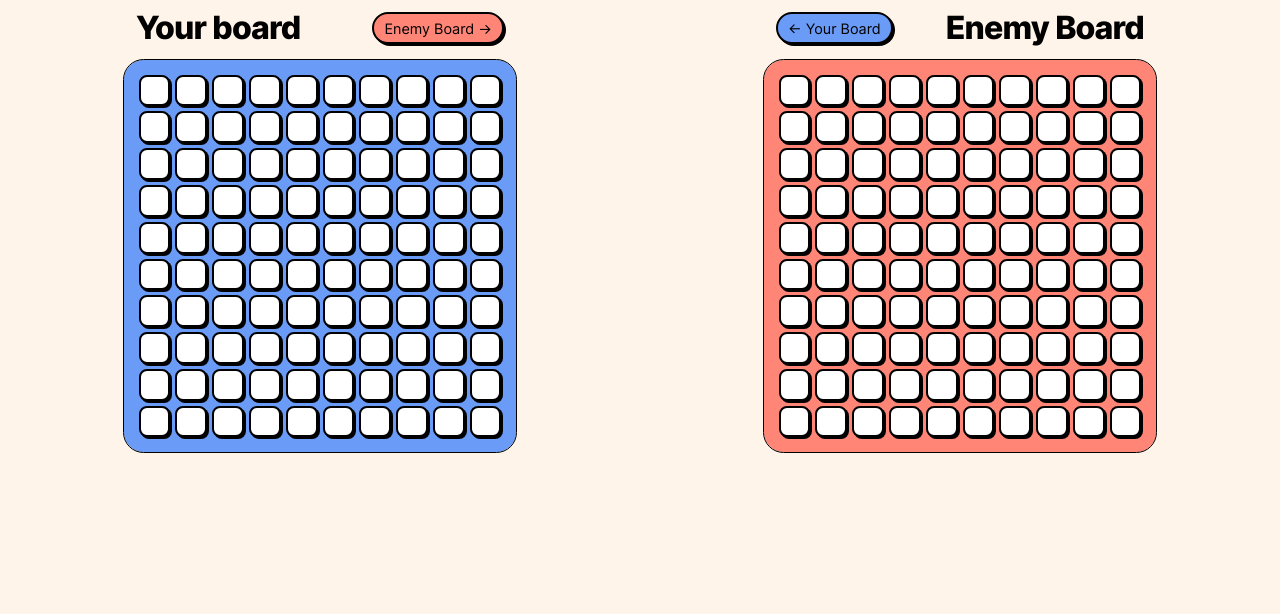
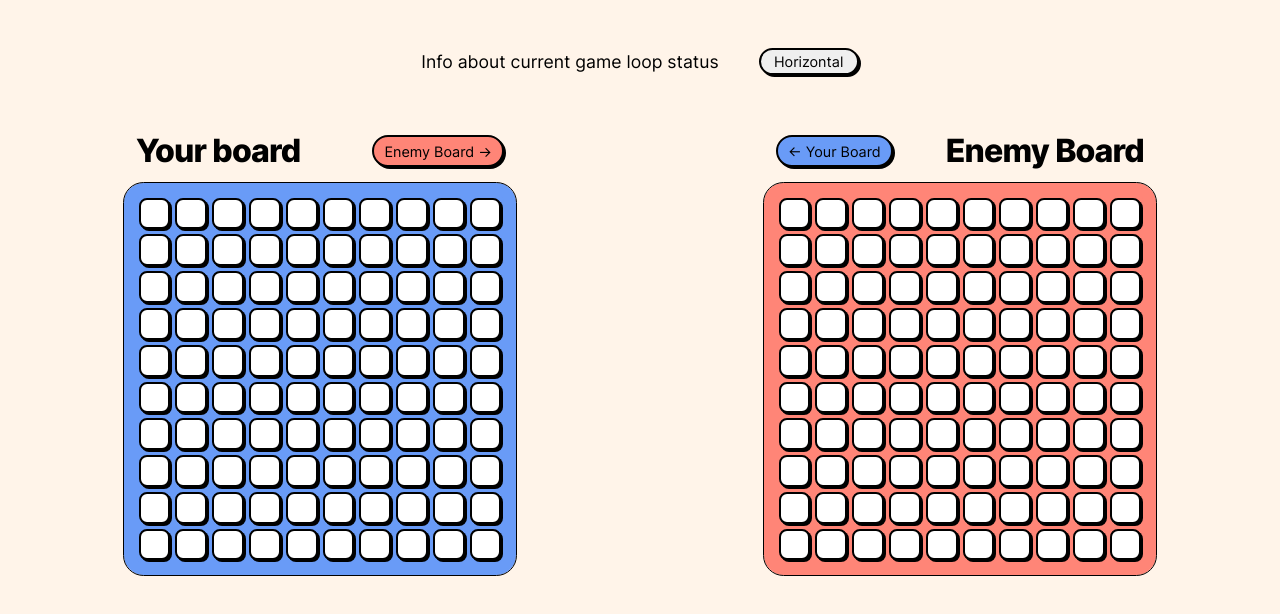
Before and after one commit to KawalaE/Battleship, a website built with webpack: page dist/index.html in a window 1280 px wide. Built offline with nearby package versions, Linux system fonts and the light colour scheme.

Commit message:
Create informator and rotate button

```diff
--- a/src/style.css
+++ b/src/style.css
@@ -16,13 +16,31 @@ body{
     height: 100vh;
     overflow: hidden;
     background-color: #fff4e9;
+    display: flex;
+    flex-direction: column;
+}
+.game-info{
+    display: flex;
+    justify-content: center;
+    align-items: center;
+    gap: 40px;
+    margin: 6vmin;
+}
+.informator{
+    font-size: 1.1rem;
+    font-weight: 400;
+}
+.rotate{
+    cursor: pointer;
+    padding: 3px 3px 3px 3px;
+    width: 100px;
 }
 .boards{
     width: 100%;
     height: 60vh;
     display: flex;
     justify-content: center;
-    color:palegoldenrod
+    flex-wrap: wrap;
 }
 .left-side, .right-side{
     width: 50%;
@@ -100,7 +118,7 @@ button.computer{
     background-size: 0.8vmin 0.8vmin;
 }
 
-.cube:hover {
+.cube:hover, .rotate:hover {
     box-shadow: 0px 0px 0px 0px #000;
     top: 2px;
     left: 2px
--- a/src/ui.js
+++ b/src/ui.js
@@ -29,6 +29,24 @@ function boardTitle(player, sideClass, text, btnText) {
   enemyBoardPointer.textContent = `${btnText}`;
   titleSection.appendChild(boardOwner);
   titleSection.appendChild(enemyBoardPointer);
+}
+function displayInfomator() {
+  const gameInfo = document.createElement("div");
+  gameInfo.classList.add("game-info");
+  document.body.appendChild(gameInfo);
+  const informator = document.createElement("div");
+  informator.classList.add("informator");
+  informator.textContent = "Info about current game loop status";
+  const rotateBtn = document.createElement("button");
+  rotateBtn.classList.add("rotate");
+  rotateBtn.textContent = "Horizontal";
+  rotateBtn.addEventListener("click", () => {
+    if (rotateBtn.textContent === "Horizontal") {
+      rotateBtn.textContent = "Vertical";
+    } else rotateBtn.textContent = "Horizontal";
+  });
+  gameInfo.appendChild(informator);
+  gameInfo.appendChild(rotateBtn);
 }
 function displayBoard(player, className, sideClass) {
   const tiles = player.getEnemyTiles();
@@ -88,7 +106,7 @@ function displayAllShips(board, boardClass) {
     );
   });
 }
-function placeShipsUI(board, boardClass) {
+function placeShipsUI(board, boardClass, name, length, orienatation) {
   const boardUI = document.getElementsByClassName(`${boardClass}`)[0].children;
   // eslint-disable-next-line no-restricted-syntax
   for (const cube of boardUI) {
@@ -96,16 +114,18 @@ function placeShipsUI(board, boardClass) {
       const currentCube = cube.id;
       const clickedX = JSON.parse(currentCube).x;
       const clickedY = JSON.parse(currentCube).y;
-      board.placeShip("carrier", 5, clickedX + 1, clickedY + 1, "vertical");
+      board.placeShip(name, length, clickedX + 1, clickedY + 1, orienatation);
       displayAllShips(board, boardClass);
+      console.log(board.getBoard());
     });
   }
 }
 
+displayInfomator();
 createSections();
 boardTitle("human", "left-side", "Your board", "Enemy Board ->");
 boardTitle("computer", "right-side", "Enemy Board", "<- Your Board");
 displayBoard(human, "board-left", "left-side");
 displayBoard(computer, "board-right", "right-side");
 const board = computer.getEnemyBoard();
-placeShipsUI(board, "board-left");
+placeShipsUI(board, "board-left","carrier", 4, "vertical");
```
Also changed, not shown: dist/main.js.
